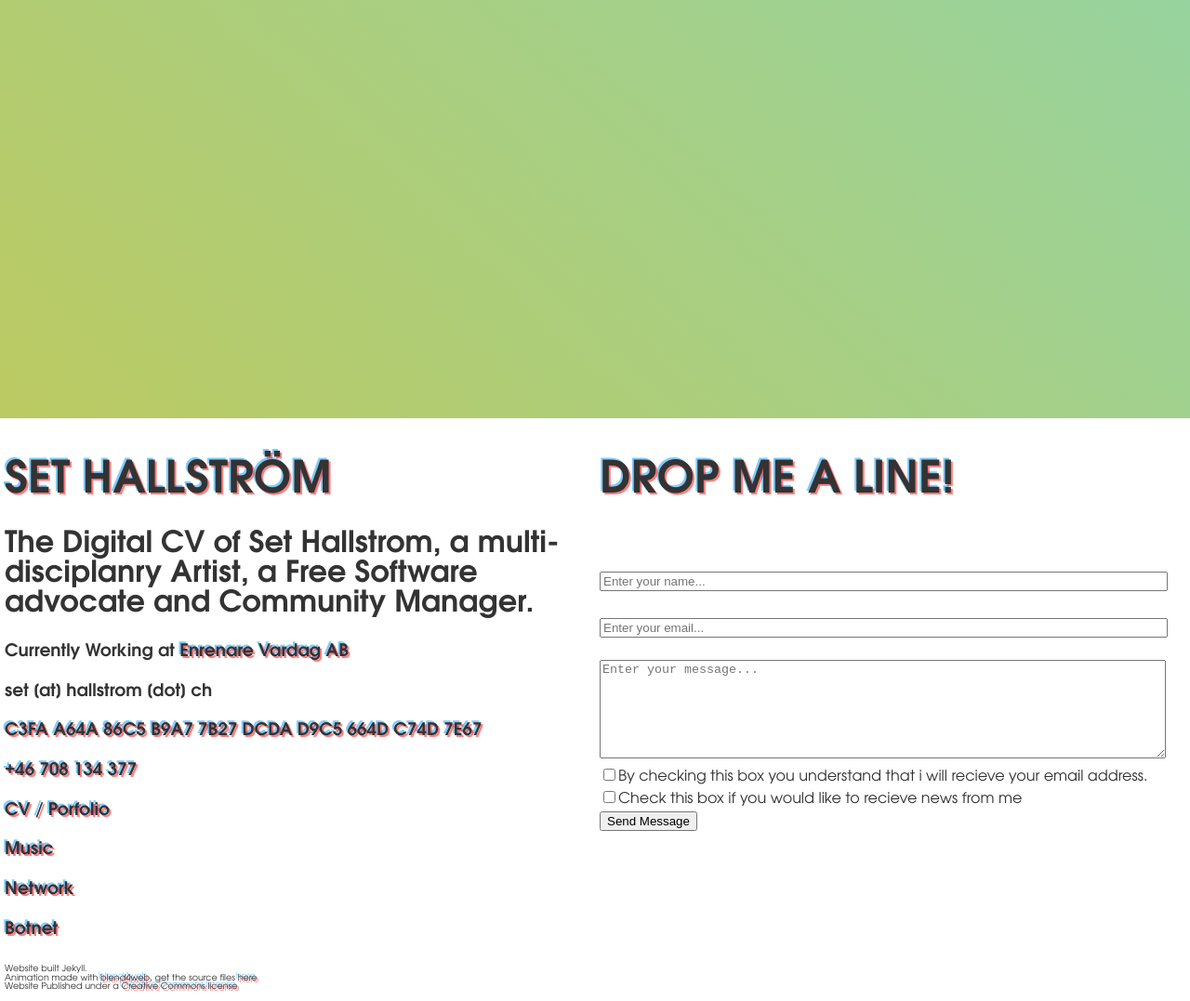
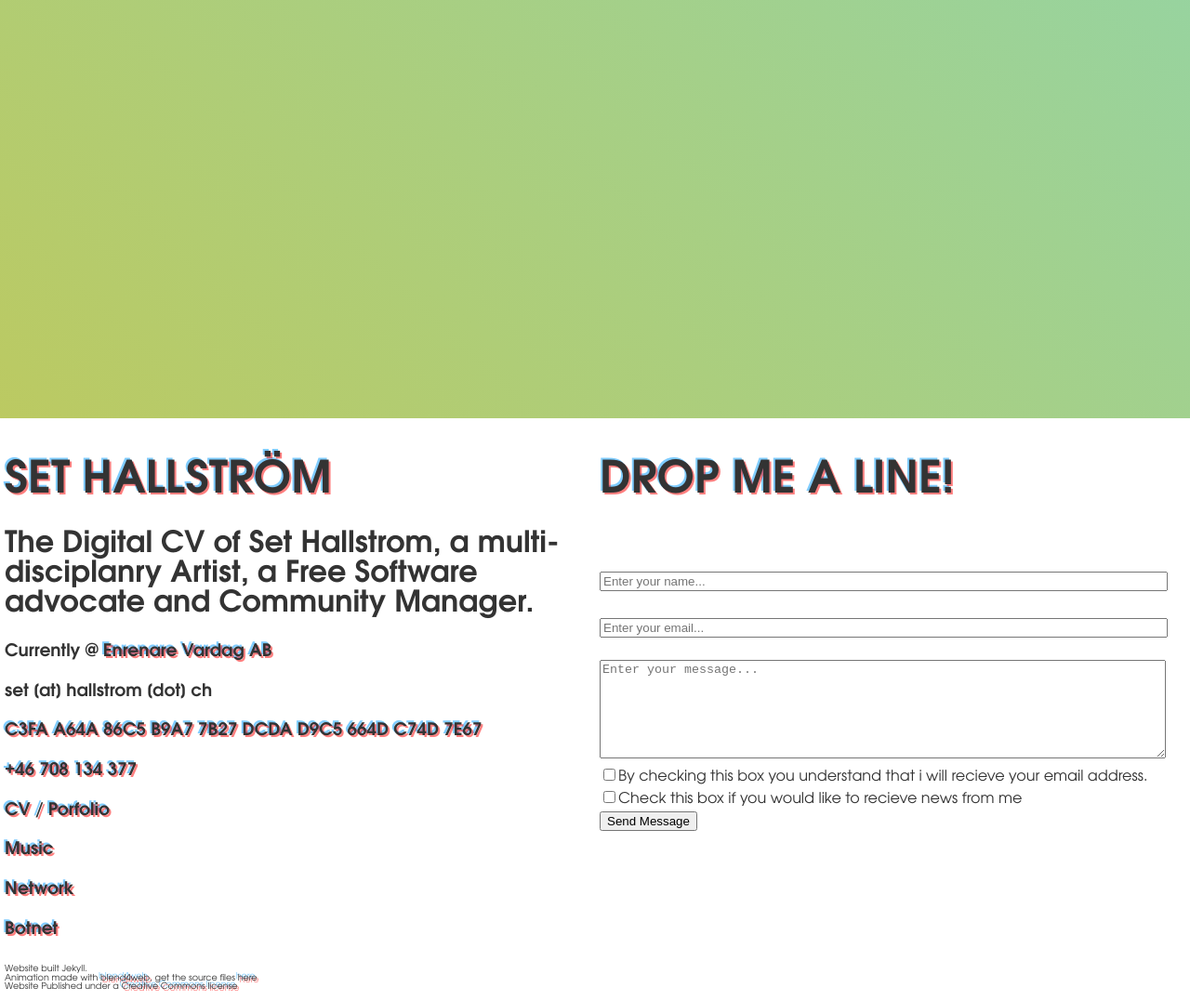
Before and after one commit to Sakrecoer/set.hallstrom, a Jekyll site: the page built from index.html, in a window 1280 px wide. Shown: the whole page at 93% size. Built offline with Jekyll 4.4.1, drawn with Linux system fonts in a browser that asks for light colours.

Commit message:
Updated 'index.html' via CloudCannon

```diff
--- a/index.html
+++ b/index.html
@@ -6,11 +6,12 @@ description: >-
 image: /siteicon.png
 layout: default
 ---
+
 <div class="column">
   <h1>{{ site.title }}</h1>
   <h2>{{ page.description }}</h2>
   <div class="editable">
-    <h3>Currently Working at <a target="_blank" href="https://www.enrenarevardag.se">Enrenare Vardag AB</a></h3>
+    <h3>Currently @&nbsp;<a target="_blank" style="font-size: 1em;" href="/">Enrenare Vardag AB</a></h3>
     <h3>set [at] hallstrom [dot] ch</h3>
     <h3><a target="_blank" href="http://keyserver.ubuntu.com/pks/lookup?op=get&amp;search=0xD9C5664DC74D7E67">C3FA A64A 86C5 B9A7 7B27 DCDA D9C5 664D C74D 7E67</a></h3>
     <h3><a href="tel:+46708134377"><b>+46 708 134 377</b></a></h3>
@@ -25,31 +26,30 @@ layout: default
     <form action="{{ site.baseurl }}/contact-success/" method="post" class="contact-form">
       <div>
         <h1>Drop me a line!</h1>
-        <input type="hidden" name="_to" value="set.hallstrom+website@gmail.com"><br />
-        <input type="text" name="_gotcha" style="display: none;">
+        <input type="hidden" name="_to" value="set.hallstrom+website@gmail.com" /><br />
+        <input type="text" name="_gotcha" style="display: none;" />
       </div>
       <div>
         <label for="name" style="display: none;">Name</label><br />
-        <input type="text" name="name" id="name" placeholder="Enter your name..." class="contact">
+        <input type="text" name="name" id="name" placeholder="Enter your name..." class="contact" />
       </div>
       <div>
         <label for="email" style="display: none;">Email Address</label><br />
-        <input type="email" name="email" id="email" placeholder="Enter your email..." required class="contact">
+        <input type="email" name="email" id="email" placeholder="Enter your email..." required class="contact" />
       </div>
       <div>
         <label for="message" style="display: none;">Message</label><br />
-        <textarea name="message" id="message" placeholder="Enter your message..." required
-          class="contact textspace"></textarea>
+        <textarea name="message" id="message" placeholder="Enter your message..." required class="contact textspace"></textarea>
       </div>
       <div>
-        <input type="checkbox" name="consent" id="consent" required class="checkthis">By checking this box you
+        <input type="checkbox" name="consent" id="consent" required class="checkthis" />By checking this box you
         understand that i will recieve your email address.
       </div>
       <div>
-        <input type="checkbox" name="news" id="news">Check this box if you would like to recieve news from me
+        <input type="checkbox" name="news" id="news" />Check this box if you would like to recieve news from me
       </div>
       <div>
-        <input type="submit" value="Send Message">
+        <input type="submit" value="Send Message" />
       </div>
     </form>
   </div>
```
